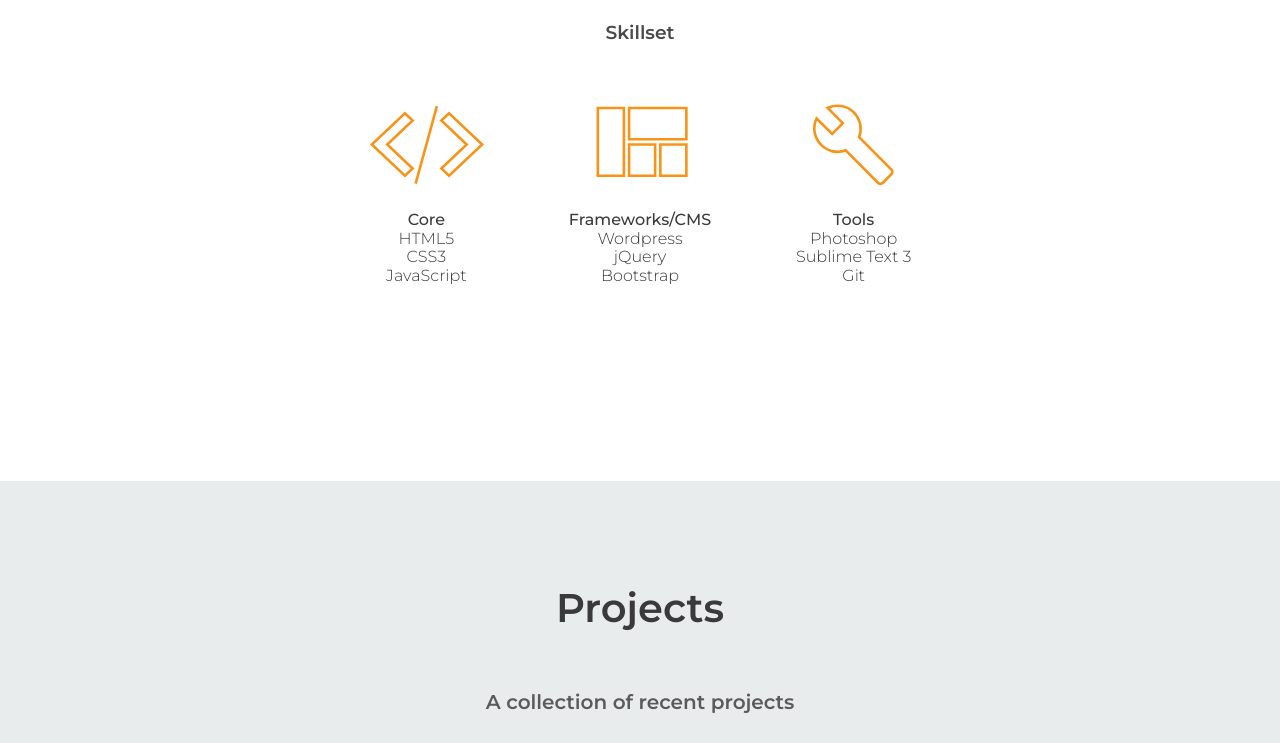
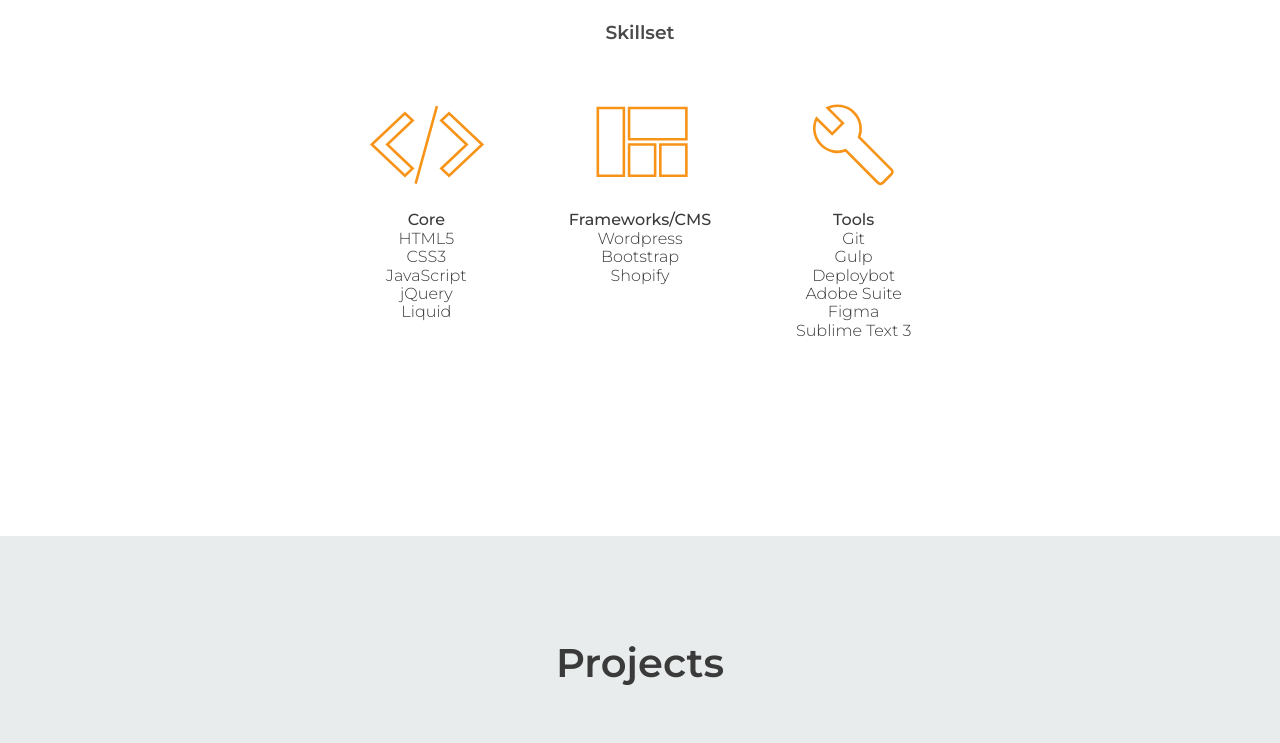
Before and after one commit to richk727/portfoliosite-v1, a website: page index.html in a window 1280 px wide. Shown: the part 1181-1924 px from the top of the page. Drawn offline with nearby package versions, Linux system fonts and the light colour scheme.

Commit message:
Updated skillset section

```diff
--- a/index.html
+++ b/index.html
@@ -50,6 +50,8 @@
 							<li>HTML5</li>
 							<li>CSS3</li>
 							<li>JavaScript</li>
+							<li>jQuery</li>
+							<li>Liquid</li>
 						</ul>
 					</div>
 					<div class="skill-container">
@@ -61,8 +63,8 @@
 						</svg>
 						<ul>Frameworks/CMS
 							<li>Wordpress</li>
-							<li>jQuery</li>
 							<li>Bootstrap</li>
+							<li>Shopify</li>
 						</ul>
 					</div>
 					<div class="skill-container">
@@ -75,10 +77,12 @@
 						C39.096,34.99,39.096,34.031,38.552,33.62z"/>
 					</svg>
 						<ul>Tools
-							<li>Photoshop</li>
+							<li>Git</li>
+							<li>Gulp</li>
+							<li>Deploybot</li>
+							<li>Adobe Suite</li>
+							<li>Figma</li>
 							<li>Sublime Text 3</li>
-							<li>Git</li>
-
 						</ul>
 					</div>
 				</div>
```
